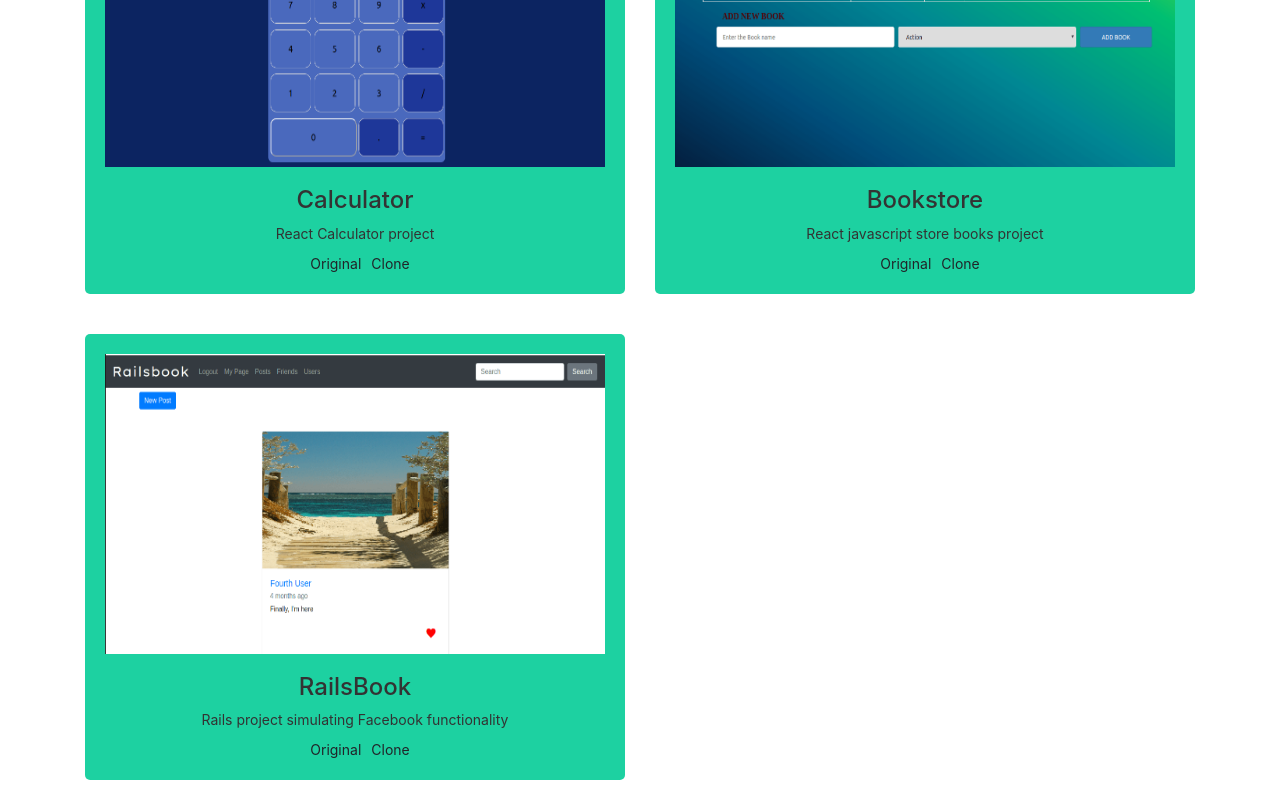
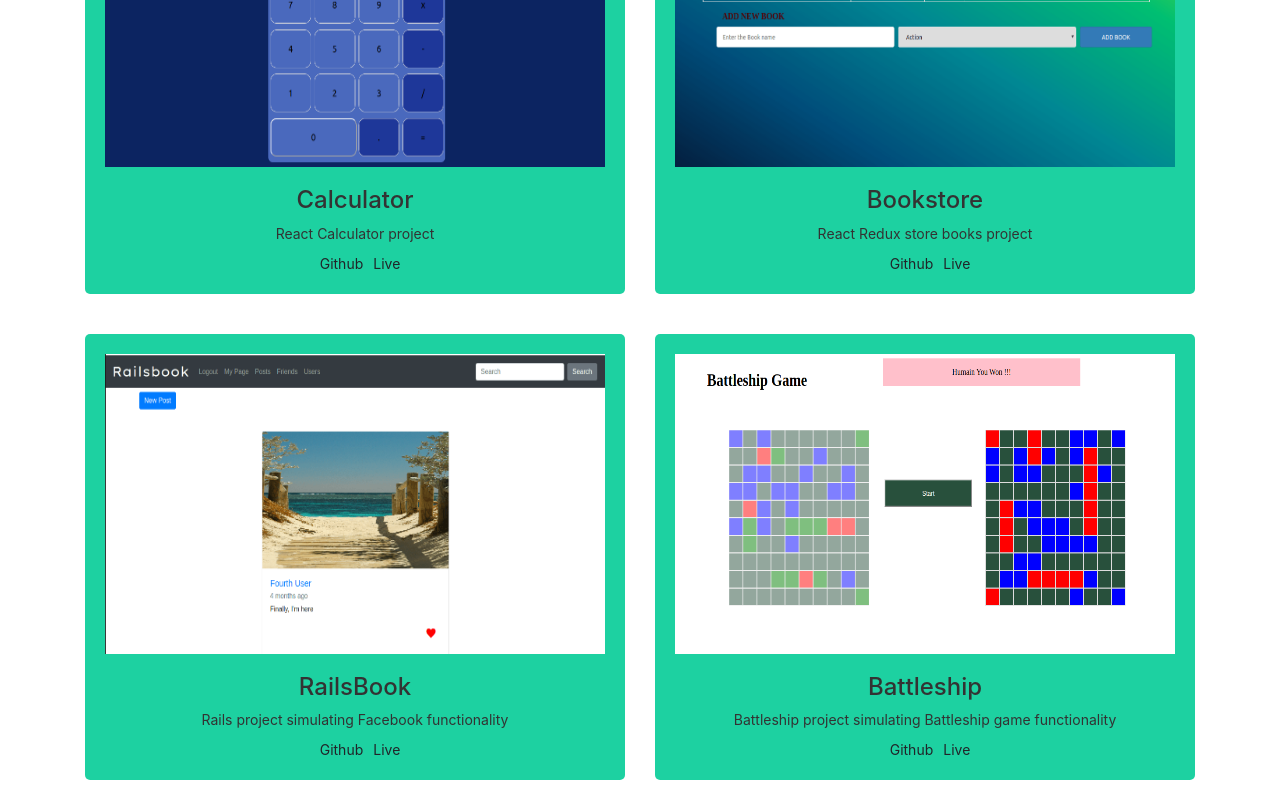
Before and after one commit to zinagithub/zina-portfolio, a React (Create React App) app: page /projects in a window 1280 px wide. Shown: the part 885-1685 px from the top of the page. Built offline with nearby package versions, Linux system fonts and the light colour scheme.

Commit message:
add battleship game project

```diff
--- a/src/components/about.js
+++ b/src/components/about.js
@@ -18,7 +18,7 @@ class About extends React.Component {
         <div className = 'container'>
            <h1 className = 'herTitle'>About Me</h1>
            <h1 className="parag">I’m Zina Talaa, a software engineer and web developer living
-            in <a href =  "https://en.wikipedia.org/wiki/Algeria">ALGERIA</a>, looking for Front-End postion.
+            in <a href =  "https://en.wikipedia.org/wiki/Algeria">ALGERIA</a>, looking for Front-End position.
            </h1>
 
   		 </div>
--- a/src/components/project.js
+++ b/src/components/project.js
@@ -12,8 +12,8 @@ function Project(props){
                  <h3>{props.name}</h3>
                  <p>{props.description}</p>
                  <div className='linksPrj'>
-                  <a href={props.href1}>Original</a>
-                  <a href={props.href2}>Clone</a>
+                  <a href={props.href1}>Github</a>
+                  <a href={props.href2}>Live</a>
                </div>
                </div>
 
--- a/src/components/projects.js
+++ b/src/components/projects.js
@@ -8,6 +8,7 @@ import './projects.css';
 import HOMES from './img/homes.png';
 import BookStore from './img/bookstore.png';
 import RailsBook from './img/railsbook.png';
+import Battleship from './img/battleship.png';
 import image2 from './img/calculator.png';
 import image4 from './booking-mobile.png';
 
@@ -32,22 +33,29 @@ function Projects(){
           name: 'Calculator',
           description: 'React Calculator project',
           img:image2,
-          href1 : 'https://github.com/microverseinc/project-react-calculator/blob/master/README.md',
+          href1 : 'https://github.com/zinagithub/calculator-tool',
           href2 : 'https://calculator-tool.herokuapp.com/'
         },
         {
           name: 'Bookstore',
-          description: 'React javascript store books project',
+          description: 'React Redux store books project',
           img:BookStore,
-          href1 : 'https://github.com/microverseinc/project-redux-bookstore/blob/master/README.md',
+          href1 : 'https://github.com/zinagithub/bookstore',
           href2 : 'https://zinagithub.github.io/bookstore/'
         },
         {
           name: 'RailsBook',
           description: 'Rails project simulating Facebook functionality ',
           img:RailsBook,
-          href1 : 'https://www.theodinproject.com/courses/ruby-on-rails/lessons/final-project',
+          href1 : 'https://github.com/zinagithub/odin_facebook',
           href2 : 'https://fd-railsbook.herokuapp.com/'
+        },
+        {
+          name: 'Battleship',
+          description: 'Battleship project simulating Battleship game functionality ',
+          img:Battleship,
+          href1 : 'https://github.com/zinagithub/battleship',
+          href2 : 'https://zinagithub.github.io/battleship/dist/'
         }
 		  ]);
 
```
Also changed, not shown: src/components/img/battleship.png (added).
